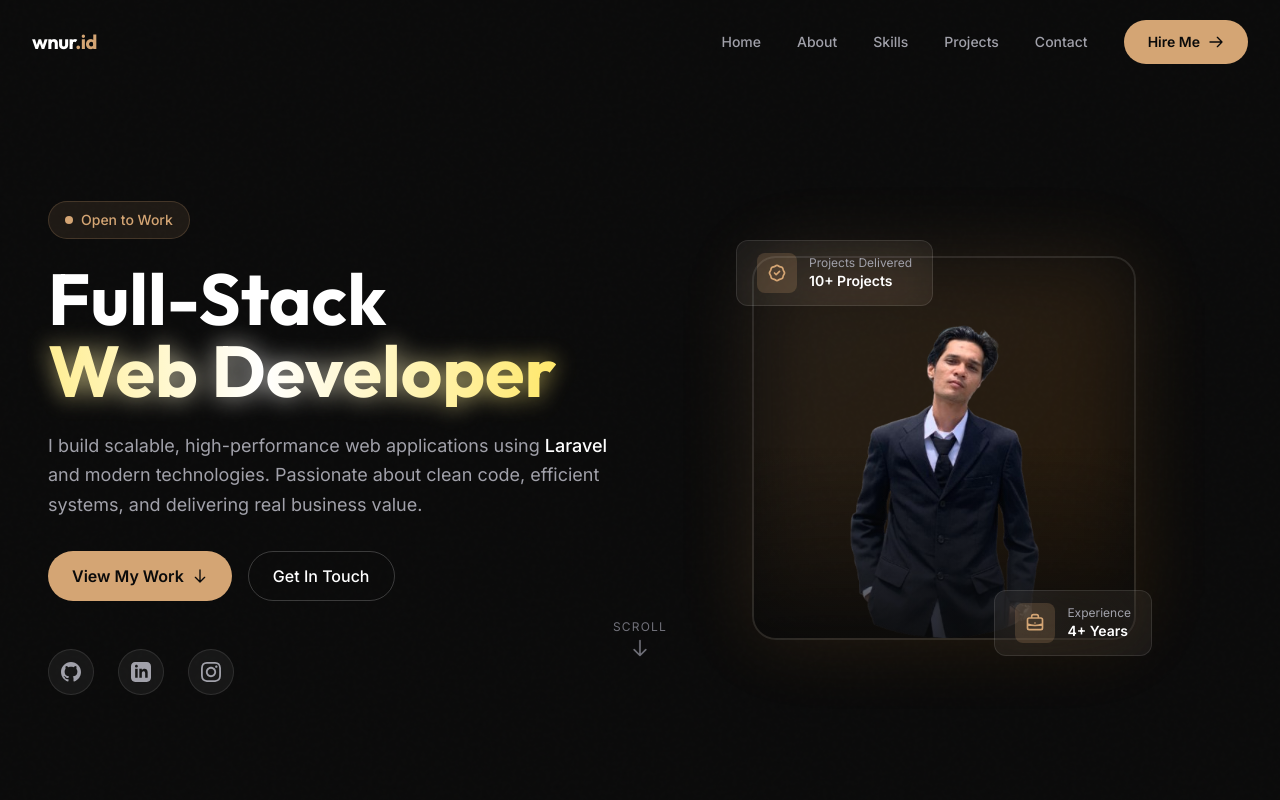
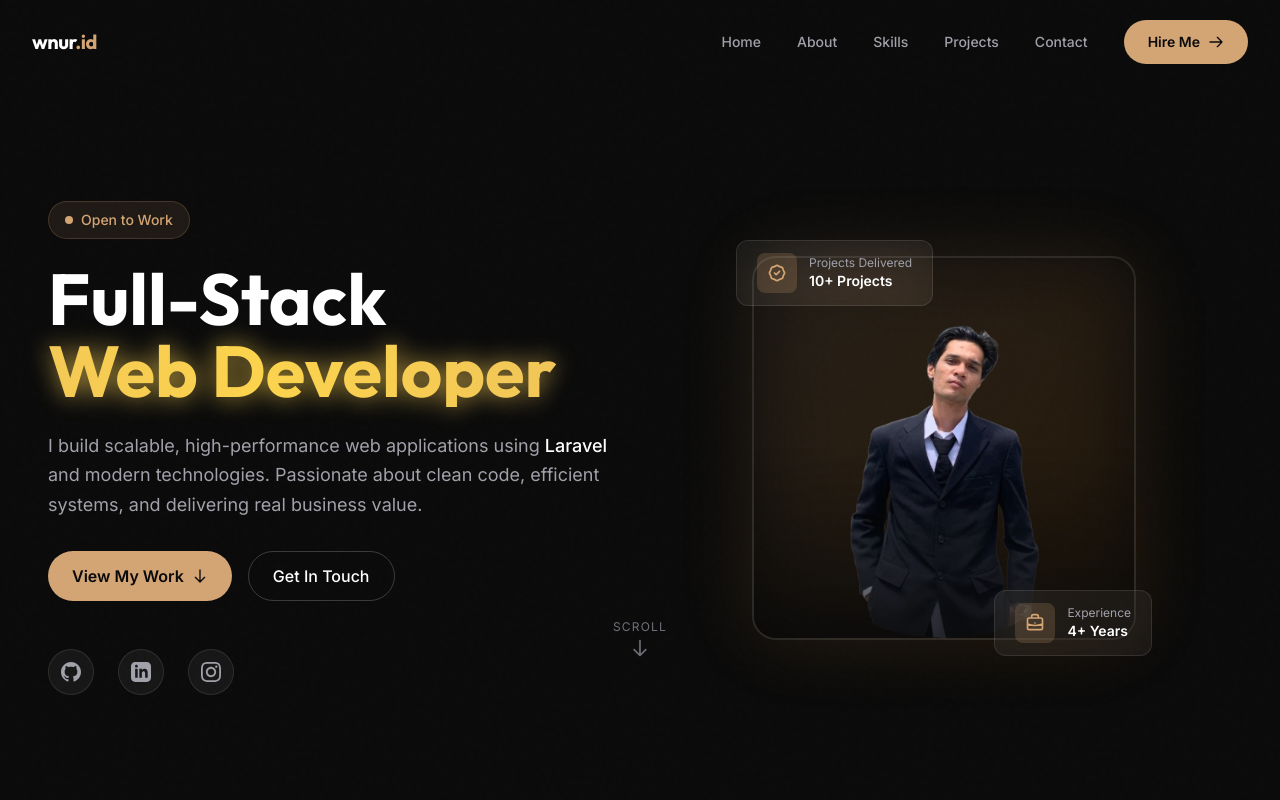
Before and after one commit to wahyunoerr/wahyunoerr.github.io, a Vue app: page / in a window 1280 px wide. Shown: the top 800 px of the page. Built offline with nearby package versions, Linux system fonts and the light colour scheme.

Commit message:
style: revert gradient to subtle copper-amber colors

```diff
--- a/src/style.css
+++ b/src/style.css
@@ -43,7 +43,7 @@
   .text-gradient {
     position: relative;
     display: inline-block;
-    background: linear-gradient(90deg, #D4A574, #FFD700, #FFFFFF, #FFD700, #D4A574);
+    background: linear-gradient(90deg, #D4A574, #FCD34D, #D4A574);
     background-size: 400% 100%;
     -webkit-background-clip: text;
     background-clip: text;
@@ -58,7 +58,7 @@
     left: 0;
     top: 0;
     z-index: -1;
-    background: linear-gradient(90deg, #D4A574, #FFD700, #FFFFFF, #FFD700, #D4A574);
+    background: linear-gradient(90deg, #D4A574, #FCD34D, #D4A574);
     background-size: 400% 100%;
     -webkit-background-clip: text;
     background-clip: text;
```
